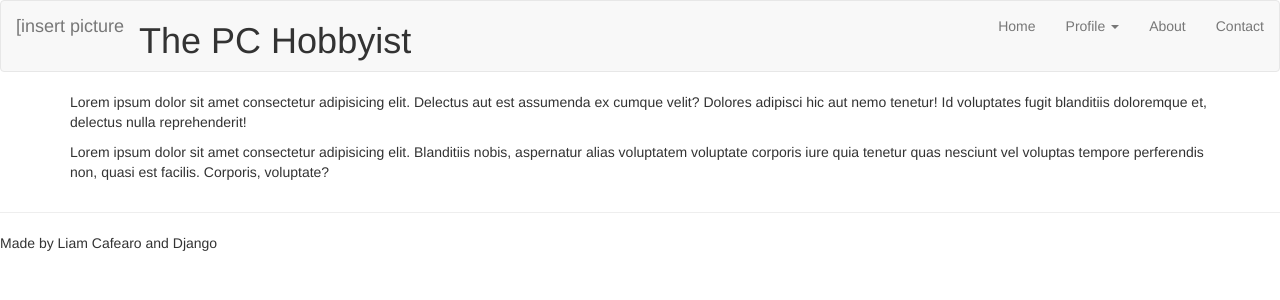
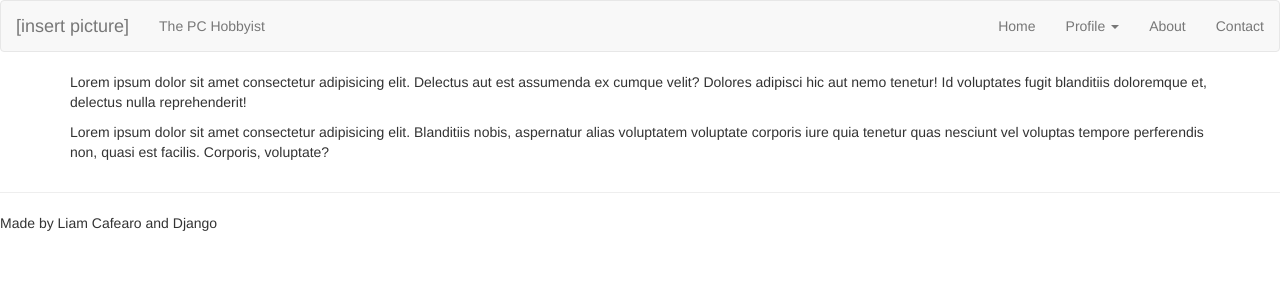
Before and after one commit to liam-cafearo/the_pc_hobbyist, a Django app: page / in a window 1280 px wide. Shown: the top 300 px of the page. Run offline with Django 3.2, Linux system fonts and the light colour scheme; some libraries are stand-ins or nearby versions.

Commit message:
Changed website name text

```diff
--- a/templates/base.html
+++ b/templates/base.html
@@ -15,7 +15,7 @@
     <nav class="navbar navbar-default">
         <div class="container-fluid">
             <div class="navbar-header">
-                <a class="navbar-brand" href="#">[insert picture</a>
+                <a class="navbar-brand" href="#">[insert picture]</a>
             </div>
             <ul class="nav navbar-nav navbar-right">
                 <li><a href="#">Home</a></li>
@@ -31,7 +31,7 @@
                 <li><a href="#">About</a></li>
                 <li><a href="#">Contact</a></li>
             </ul>
-            <h1>The PC Hobbyist</h1>
+            <p class="navbar-text">The PC Hobbyist</p>
         </div>
     </nav>
     {% if messages %}
```
